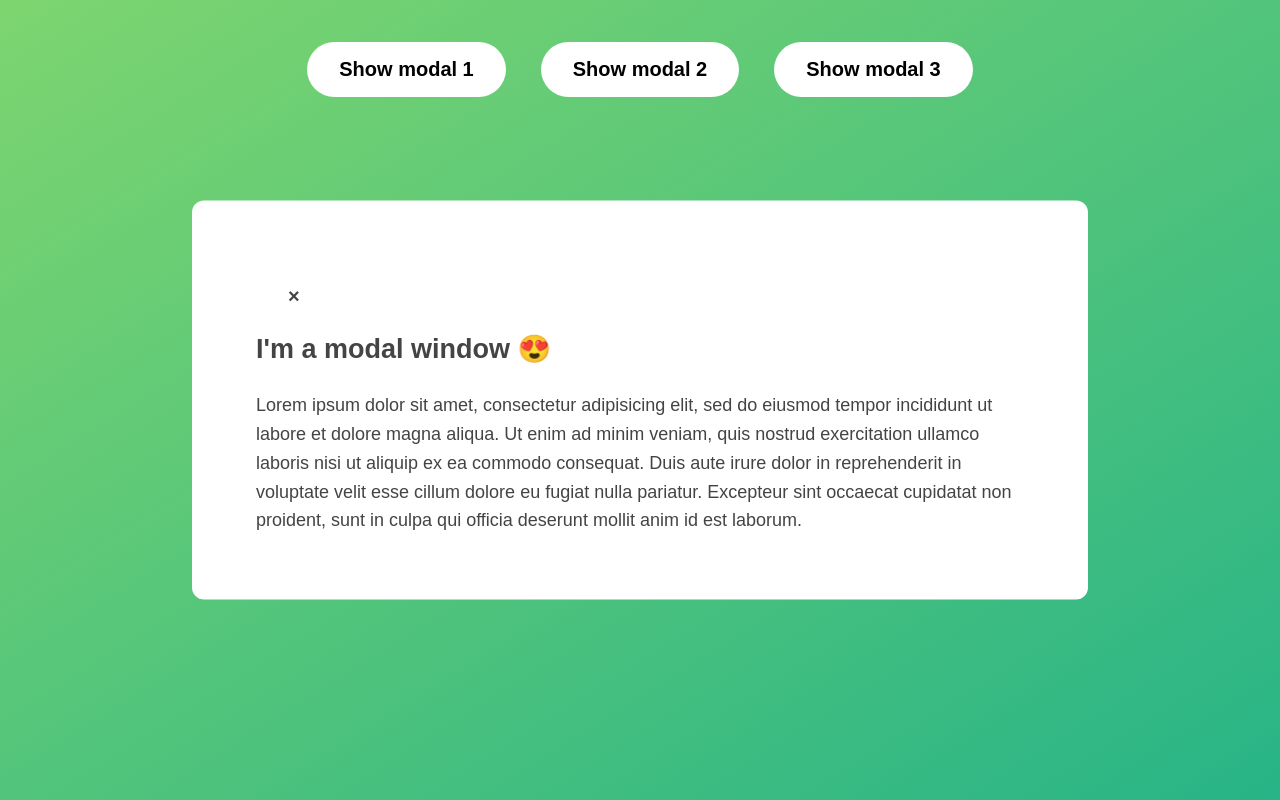
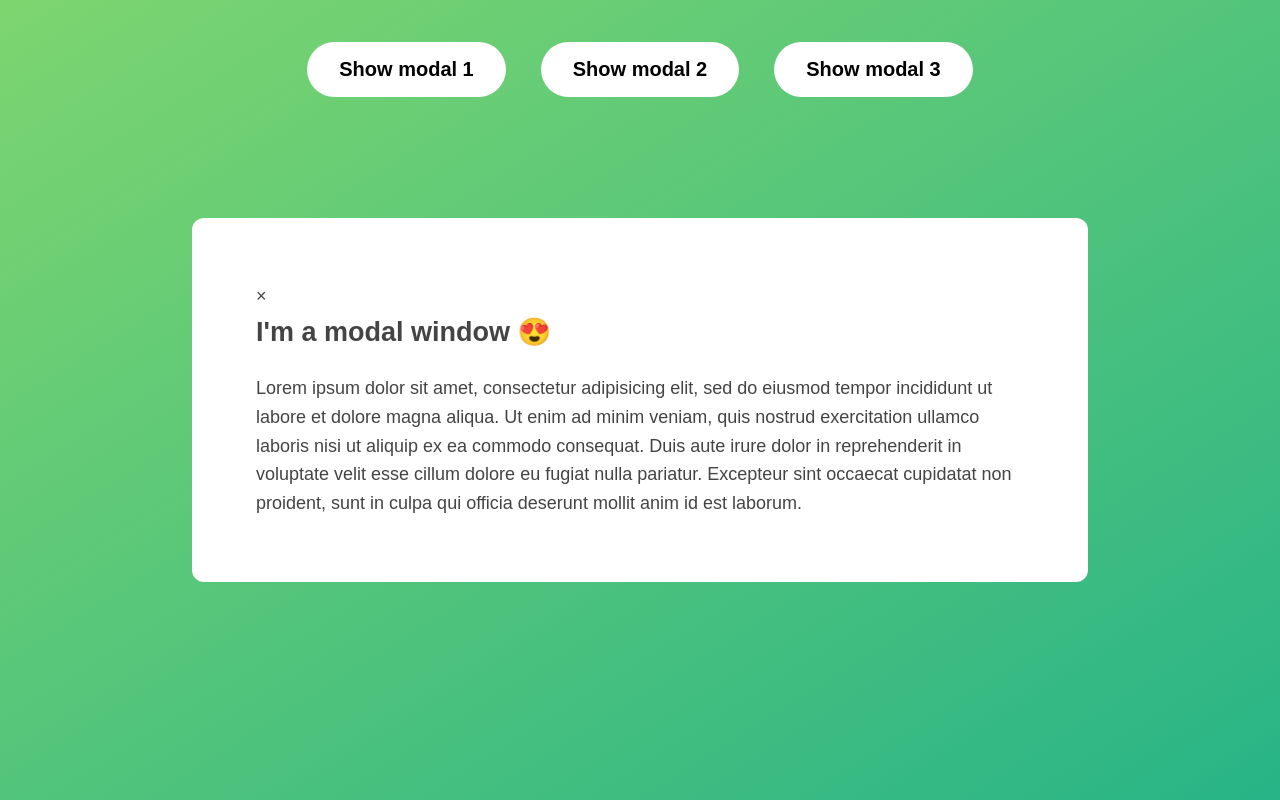
Before and after one commit to dd-obua/-js-DOM-Modal-Window-05-02, a plain HTML site: page index.html in a window 1280 px wide. Drawn offline with Linux system fonts and the light colour scheme.

Commit message:
Remove btn class from close modal button

```diff
--- a/index.html
+++ b/index.html
@@ -18,7 +18,7 @@
     </div>
 
     <article class="modal-window">
-      <div class="btn close-modal">&times;</div>
+      <div class="close-modal">&times;</div>
       <h2>I'm a modal window 😍</h2>
       <p>
         Lorem ipsum dolor sit amet, consectetur adipisicing elit, sed do eiusmod tempor incididunt ut labore et dolore
```
